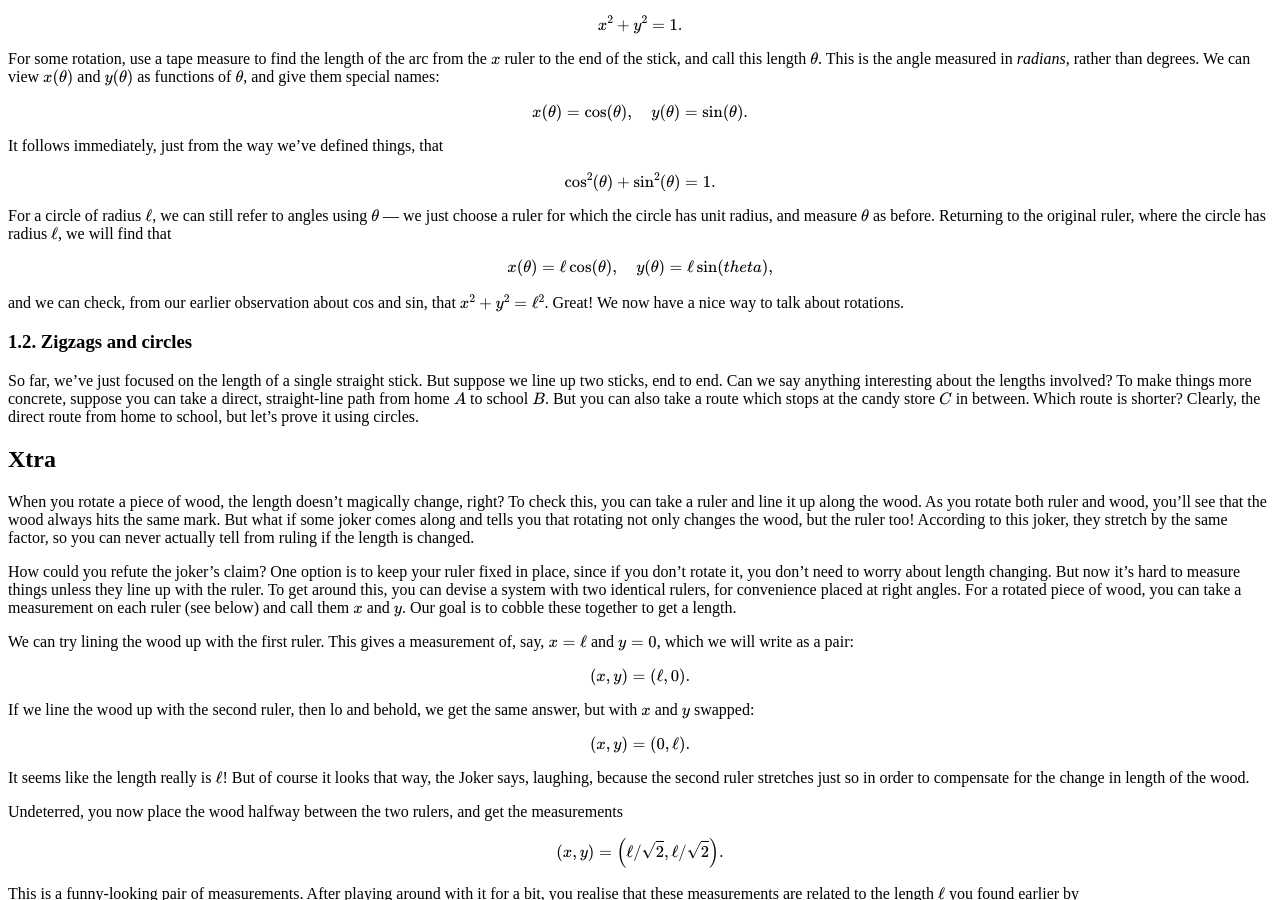
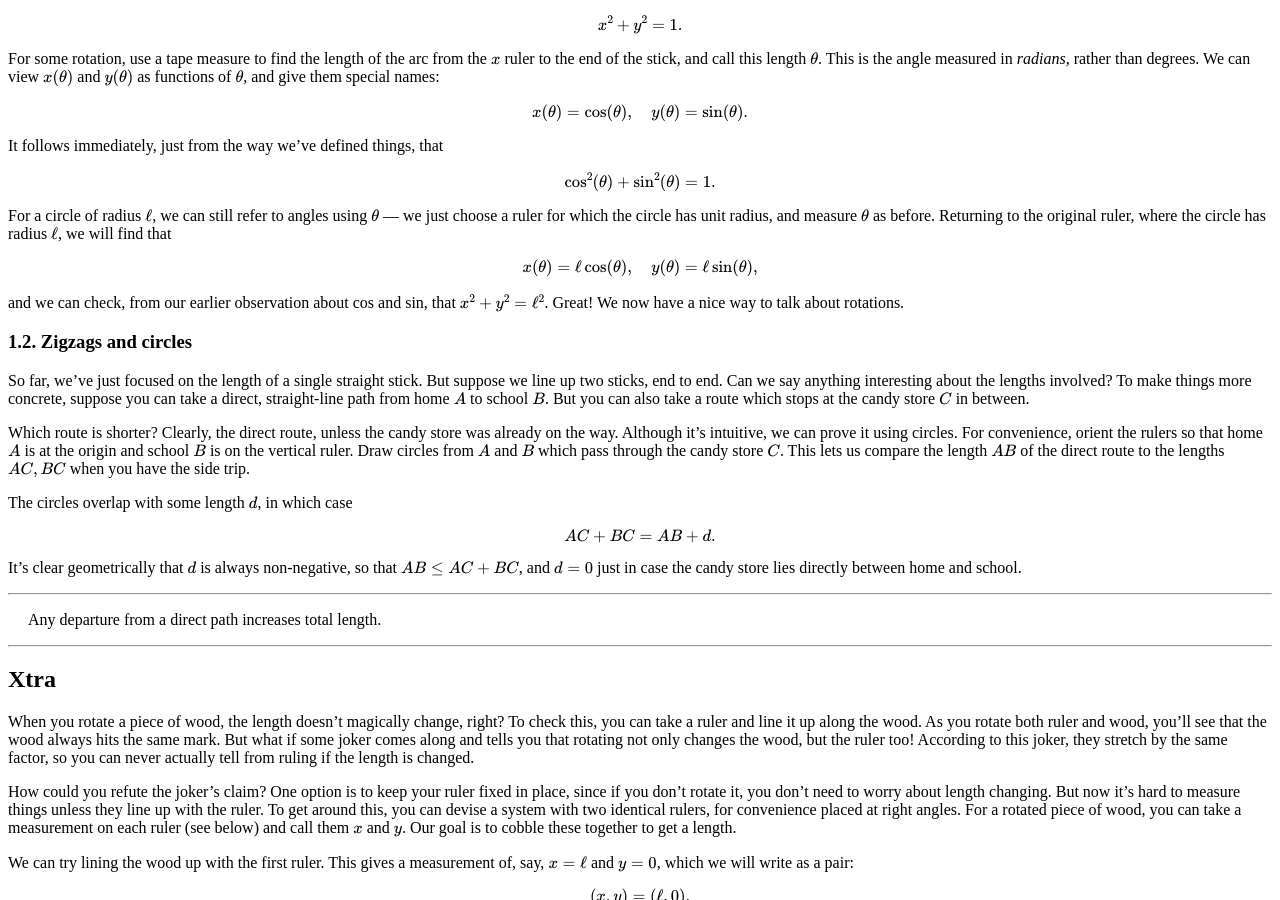
Before and after one commit to hapax/hapax.github.io, a Jekyll site: the page built from assets/maximal.md, in a window 1280 px wide and 900 px high, scrolled down 1042 px. Built offline with Jekyll 4.4.1, drawn with Linux system fonts in a browser that asks for light colours; our own code applies the rules of GitHub Pages for plain Markdown files; formulas are drawn with MathJax 3; a script that is not in the unit is left out.

Commit message:
Update maximal.md

```diff
--- a/assets/maximal.md
+++ b/assets/maximal.md
@@ -87,7 +87,7 @@ Returning to the original ruler, where the circle has radius
 $\ell$, we will find that
 
 $$
-x(\theta) = \ell \cos (\theta), \quad y(\theta) = \ell \sin (theta),
+x(\theta) = \ell \cos (\theta), \quad y(\theta) = \ell \sin (\theta),
 $$
 
 and we can check, from our earlier observation about cos and sin, that
@@ -103,9 +103,34 @@ To make things more concrete, suppose you can take a direct,
 straight-line path from home $A$ to school $B$.
 But you can also take a route which stops at the candy store $C$ in
 between.
+
 Which route is shorter?
-Clearly, the direct route from home to school, but let's prove it
-using circles.
+Clearly, the direct route, unless the candy store was already on the
+way.
+Although it's intuitive, we can prove it using circles.
+For convenience, orient the rulers so that home $A$ is at the origin
+and school $B$ is on the vertical ruler.
+Draw circles from $A$ and $B$ which pass through the candy store $C$.
+This lets us compare the length $AB$ of the direct route to the
+lengths $AC, BC$ when you have the side trip.
+
+The circles overlap with some length $d$, in which case
+
+$$
+AC + BC = AB + d.
+$$
+
+It's clear geometrically that $d$ is always non-negative, so that $AB
+\leq AC + BC$, and $d = 0$ just in case the candy store lies directly
+between home and school.
+
+---
+
+<span style="padding-left: 20px; display:block">
+Any departure from a direct path increases total length.
+</span>
+
+---
 
 ## Xtra
 
```
